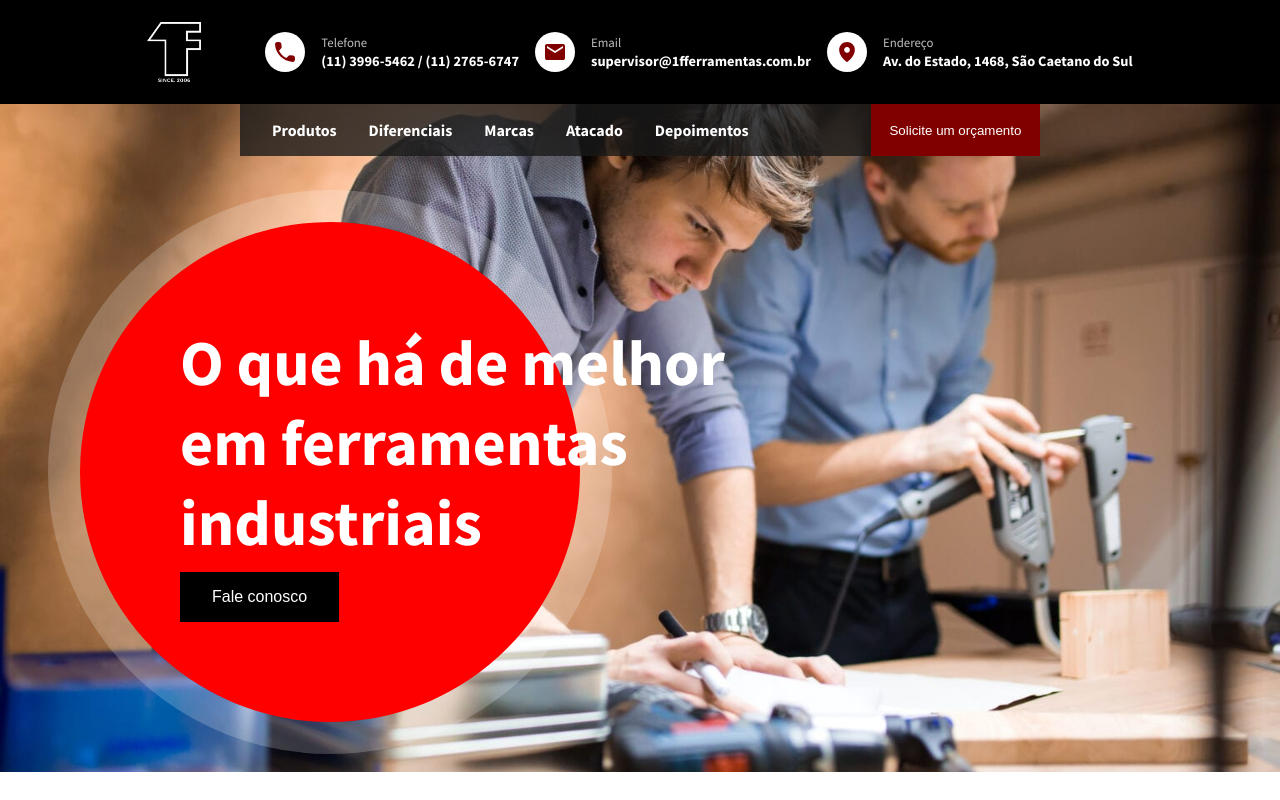
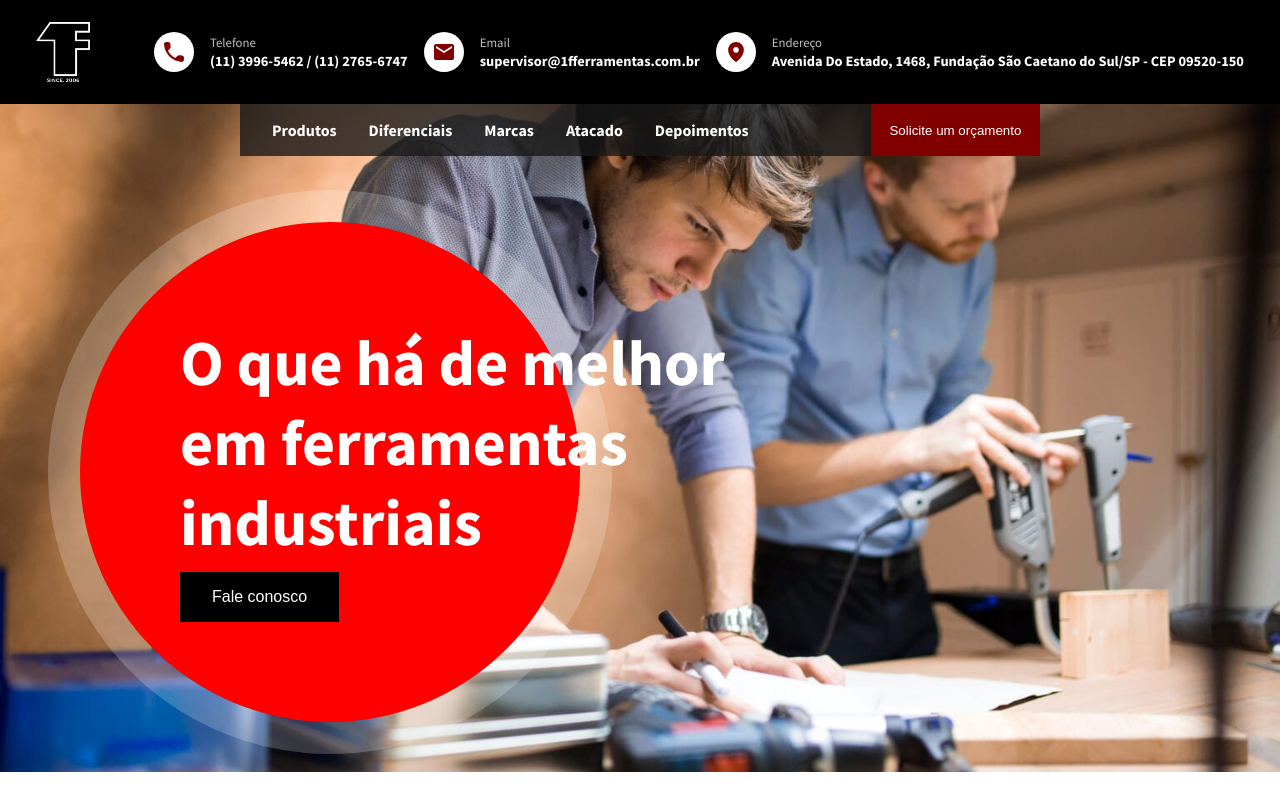
Before and after one commit to antsociety/1f-ferramentas, a plain HTML site: page index.html in a window 1280 px wide. Shown: the top 800 px of the page. Drawn offline with Linux system fonts and the light colour scheme.

Commit message:
fix/Location

```diff
--- a/index.html
+++ b/index.html
@@ -41,13 +41,13 @@
 				</a>
 			</div>
 			<div class="header-info">
-				<a href="http://maps.google.com/?q=Av. do Estado, 1468, São Caetano do Sul, Fundação, SP - CEP: 09520-150" target="_blank">
+				<a href="https://goo.gl/maps/xE2DEwvFhxRE5NHE6" target="_blank">
 					<div class="info-image">
 						<img alt="Mapa" class="map" src="img/pin.svg" />
 					</div>
 					<div class="info-data">
 						<p>Endereço</p>
-						<span>Av. do Estado, 1468, São Caetano do Sul</span>
+						<span>Avenida Do Estado, 1468, Fundação São Caetano do Sul/SP - CEP 09520-150</span>
 					</div>
 				</a>
 			</div>
@@ -233,7 +233,7 @@
 						</div>
 						<div>
 							<span>Endereço</span>
-							<p>Av. do Estado, 1468, São Caetano do Sul, Fundação, SP - CEP: 09520-150</p>
+							<p>Avenida Do Estado, 1468, Fundação São Caetano do Sul/SP - CEP 09520-150</p>
 						</div>
 					</div>
 				</div>
```
